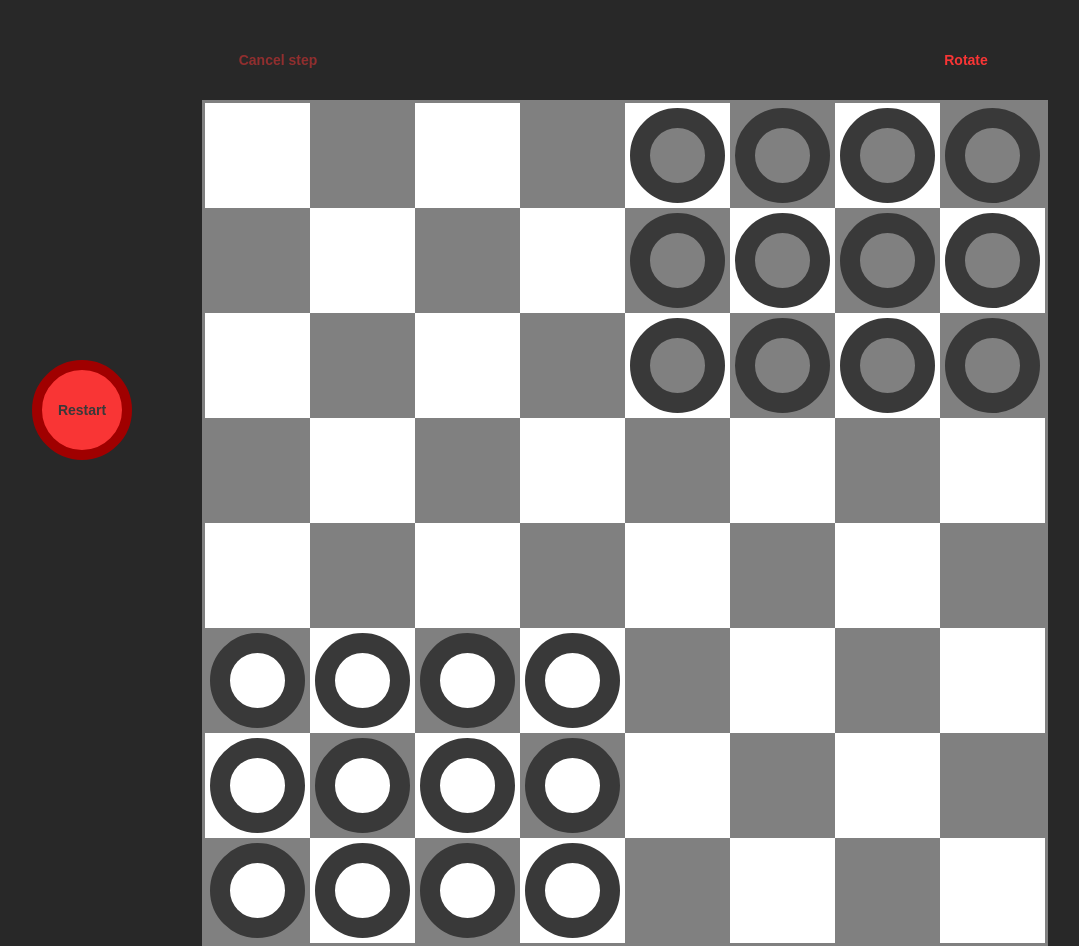
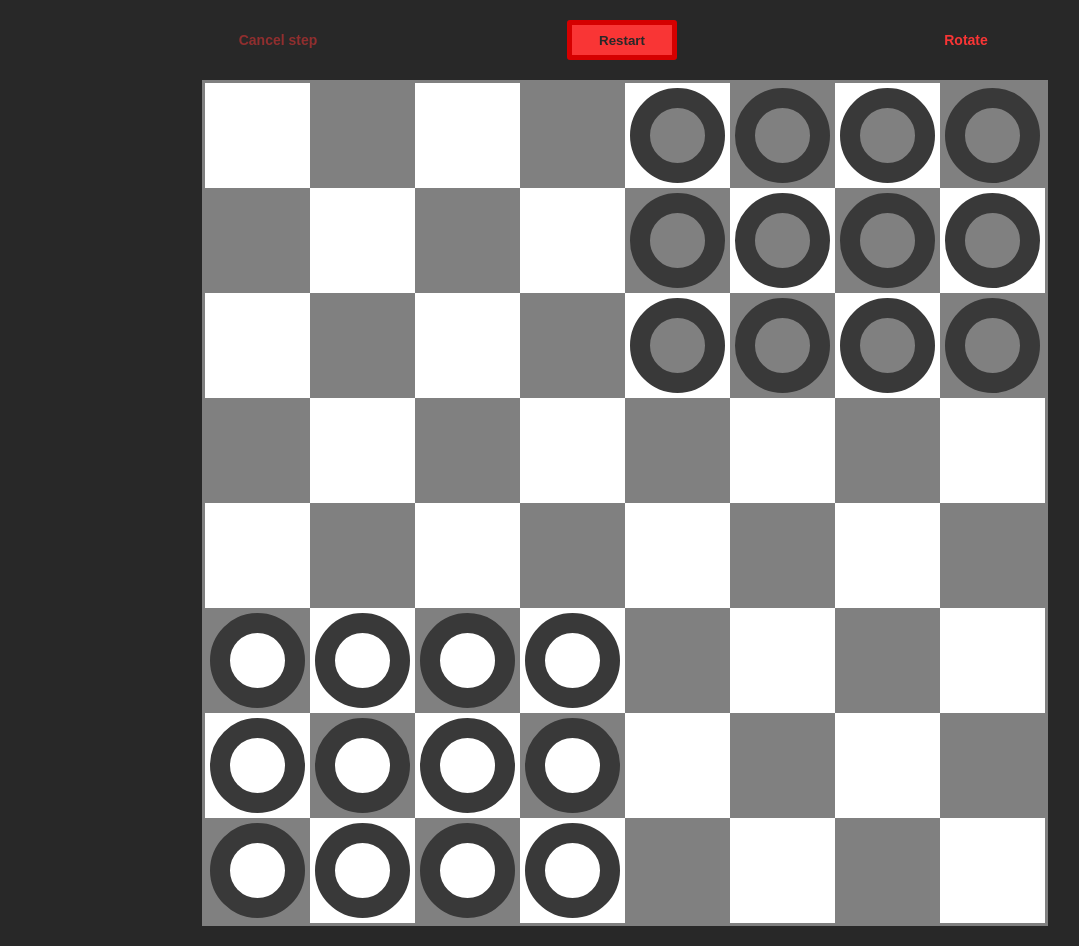
Before and after one commit to Alesha0103/angles, a React (Create React App) app: page / in a window 1280 px wide. Shown: the whole page, without its empty margins (18-1097 px from the left). Built offline with nearby package versions, Linux system fonts and the light colour scheme.

Commit message:
start refactoring buttons

```diff
--- a/src/App.scss
+++ b/src/App.scss
@@ -7,6 +7,9 @@
 .app {
   max-width: 840px;
   margin: auto;
+  // margin-top: 50px;
+  margin-top: 20px;
+  position: relative;
 }
 .grid {
   width: fit-content;
--- a/src/components/Buttons/Buttons.scss
+++ b/src/components/Buttons/Buttons.scss
@@ -3,7 +3,6 @@
   margin: auto;
   display: flex;
   justify-content: space-between;
-  margin-top: 40px;
   margin-bottom: 20px;
 }
 .buttons .buttons__default {
@@ -16,26 +15,48 @@
   font-weight: bold;
 
   &:disabled {
-    background-color: transparent;
     cursor: default;
     opacity: 0.5;
   }
 }
 
-@media (max-width: 640px) {
-  .buttons .buttons__default {
-    font-size: 11px;
-    width: 90px;
-  }
-}
+// @media (max-width: 1100px) {}
+// .buttons {
+//   display: flex;
+//   flex-direction: column;
+//   align-items: center;
+//   width: 100px;
+//   position: absolute;
+//   left: -200px;
+//   top: 20vh;
+// }
 
-@media (max-width: 370px) {
-  .buttons .buttons__default {
-    padding: 0;
-    font-size: 11px;
-    width: 80px;
-  }
-}
+// .buttons .buttons__default {
+//   width: 90px;
+//   height: 90px;
+//   border-radius: 50px;
+//   font-size: 14px;
+//   border: 7px solid #a00000;
+//   background-color: #f93535;
+//   font-weight: bold;
+//   color: #393939;
+//   cursor: pointer;
+
+//   &:disabled {
+//     cursor: default;
+//     opacity: 0.5;
+//   }
+// }
+
+// @media (max-width: 1260px) {
+//   .buttons {
+//     left: -120px;
+//   }
+// }
+// @media (max-width: 1100px) {
+//   .buttons {
+//   }
+// }
 
 @media (hover: hover) {
   .buttons .buttons__default {
--- a/src/components/Buttons/Buttons.tsx
+++ b/src/components/Buttons/Buttons.tsx
@@ -38,7 +38,9 @@ export const Buttons = () => {
       >
         Cancel step
       </button>
-      <Restart/>
+
+      <Restart />
+
       <button
         onClick={onRotateClick}
         className="buttons__default"
--- a/src/components/Restart/Restart.scss
+++ b/src/components/Restart/Restart.scss
@@ -8,63 +8,31 @@
   font-weight: bold;
   cursor: pointer;
 }
+// #restart {
+//   width: 100px;
+//   height: 100px;
+//   border-radius: 50px;
+//   font-size: 14px;
+//   border: 10px solid #a00000;
+//   background-color: #f93535;
+//   font-weight: bold;
+//   color: #393939;
+//   cursor: pointer;
+//   margin: 50px 0;
+// }
 
-.restart__answers {
-  align-self: center;
-}
+// .restart__answers {
+//   display: flex;
+//   align-self: center;
+//   height: 100px;
+//   margin: 50px 0;
 
-.restart__answers button {
-  padding: 0;
-  color: #f93535 !important;
-  font-size: 18px;
-  background-color: transparent;
-  border: none;
-  cursor: pointer;
-  width: 55px;
-  &:hover {
-    text-decoration: underline;
-  }
-}
-
-@media (min-width: 1150px) {
-  #restart, .restart__answers {
-    position: absolute;
-    left: 50px;
-  }
-  .restart__answers {
-    top: 49vh;
-  }
-  #restart {
-    width: 100px !important;
-    height: 100px !important;
-    border-radius: 50px !important;
-    font-size: 14px !important;
-    border: 10px solid #a00000 !important;
-    color: #393939 !important;
-    top: 45vh;
-  }
-}
-@media (min-width: 1350px) {
-  #restart, .restart__answers {
-    left: 150px;
-  }
-}
-@media (max-width: 640px) {
-  .restart__answers button {
-    font-size: 14px;
-    width: 40px;
-  }
-  #restart {
-    padding: 0;
-    border-width: 3px;
-    font-size: 11px;
-    width: 90px;
-    border-radius: 7px;
-  }
-}
-
-@media (max-width: 1150px) {
-  #restart:hover {
-    animation: none;
-  }
-}
+//   button {
+//     color: #f93535;
+//     font-size: 18px;
+//     background-color: transparent;
+//     border: none;
+//     cursor: pointer;
+//     width: 55px;
+//   }
+// }
```
